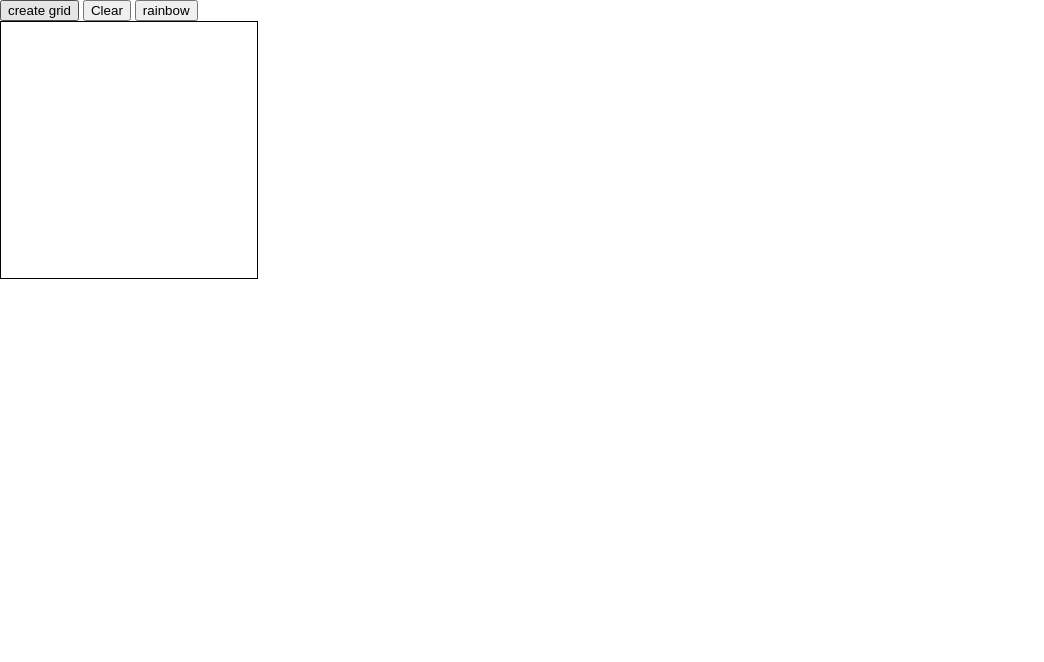
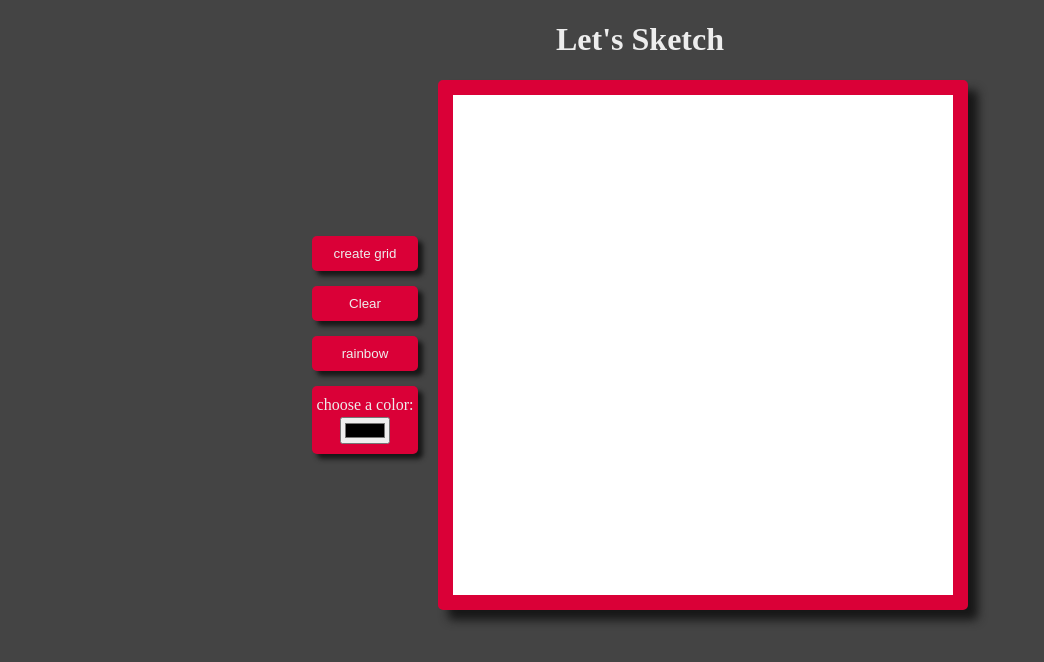
Before and after one commit to chimpbros/Etch-A-Sketch, a plain HTML site: page index.html in a window 1280 px wide. Shown: the whole page, without its empty margins (0-1044 px from the left). Drawn offline with Linux system fonts and the light colour scheme.

Commit message:
add styling to project

```diff
--- a/app.js
+++ b/app.js
@@ -11,20 +11,20 @@ function newGrid(size){
             const grid = document.createElement('div');
             grid.className = 'grid';
             container.appendChild(grid);
-            grid.style.width = (256/size) + 'px';
-            grid.style.height = (256/size) + 'px';
+            grid.style.width = (500/size) + 'px';
+            grid.style.height = (500/size) + 'px';
             grid.style.userSelect = 'none';
     }
 }
 // change grid's background color when mouse hover
-function changeColor(){
+function changeColor(color){
     const grids = document.querySelectorAll('.grid');
     grids.forEach(grid => grid.addEventListener('mousedown', function(){
         isMouseDown = true;
     }));
     grids.forEach(grid => grid.addEventListener('mousemove', function(){
         if(isMouseDown){
-            this.style.backgroundColor = 'red';
+            this.style.backgroundColor = color;
         }
     }));
     grids.forEach(grid => grid.addEventListener('mouseup', function(){
@@ -60,18 +60,25 @@ function rainbow(){
     }));
 }
 
+function updateColor(){
+    let currentColor = document.querySelector('#color-picker').value;
+    changeColor(currentColor);
+}
+
 const container = document.querySelector('.container');
-container.style.width = '256px';
-container.style.height = '256px';
+container.style.width = '500px';
+container.style.height = '500px';
 let isMouseDown = false;
 const createBtn = document.querySelector('.create-btn');
 const clearBtn = document.querySelector('.clear-btn');
 const rainbowBtn = document.querySelector('.rainbow-btn');
+newGrid(24);
+updateColor();
 createBtn.addEventListener('click', function(){
     rmGrid();
     let gridSize = input();
     newGrid(gridSize);
-    changeColor();
+    updateColor();
 });
 clearBtn.addEventListener('click', clearGrid);
 rainbowBtn.addEventListener('click', rainbow);
--- a/index.html
+++ b/index.html
@@ -9,9 +9,20 @@
     <title>Etch-A-Sketch</title>
 </head>
 <body>
-    <button type="button" class="create-btn">create grid</button>
-    <button type="button" class="clear-btn">Clear</button>
-    <button type="button" class="rainbow-btn">rainbow</button>
-    <div class="container"></div>
+    <header>
+        <h1>Let's Sketch</h1>
+    </header>
+    <main>
+        <div class="btn-container">
+            <button type="button" class="create-btn btn">create grid</button>
+            <button type="button" class="clear-btn btn">Clear</button>
+            <button type="button" class="rainbow-btn btn">rainbow</button>
+            <label for="color-picker" class="btn">
+                choose a color:
+                <input type="color" id="color-picker" onchange="updateColor()">
+            </label>
+        </div>
+        <div class="container"></div>
+    </main>
 </body>
 </html>
--- a/style.css
+++ b/style.css
@@ -2,10 +2,60 @@ body {
     padding: 0;
     margin: 0;
     box-sizing: border-box;
+    background-color: #444444;
 }
 
 .container {
     display: flex;
     flex-wrap: wrap;
-    border: 1px solid black;
+    border: 15px solid #DA0037;
+    border-radius: 5px;
+    box-shadow: 10px 10px 10px #171717;
+    background-color: white;
 }
+
+main {
+    display: flex;
+    justify-content: center;
+    align-items: center;
+    gap: 20px;
+}
+
+.btn-container {
+    display: flex;
+    flex-direction: column;
+    gap: 15px;
+}
+
+[for=color-picker] {
+    display: flex;
+    flex-direction: column;
+    align-items: center;
+    gap: 3px;
+}
+
+header {
+    display: flex;
+    justify-content: center;
+    color: #EDEDED;
+}
+
+.btn {
+    background-color: #DA0037;
+    color: #EDEDED;
+    border: none;
+    border-radius: 5px;
+    padding: 10px 5px;
+    box-shadow: 5px 5px 5px #171717;
+    cursor: pointer;
+}
+
+.btn:hover {
+    background-color: #EDEDED;
+    color: #171717;
+}
+
+.btn:active {
+    background-color: #EDEDED;
+    color: #171717;
+}
```
